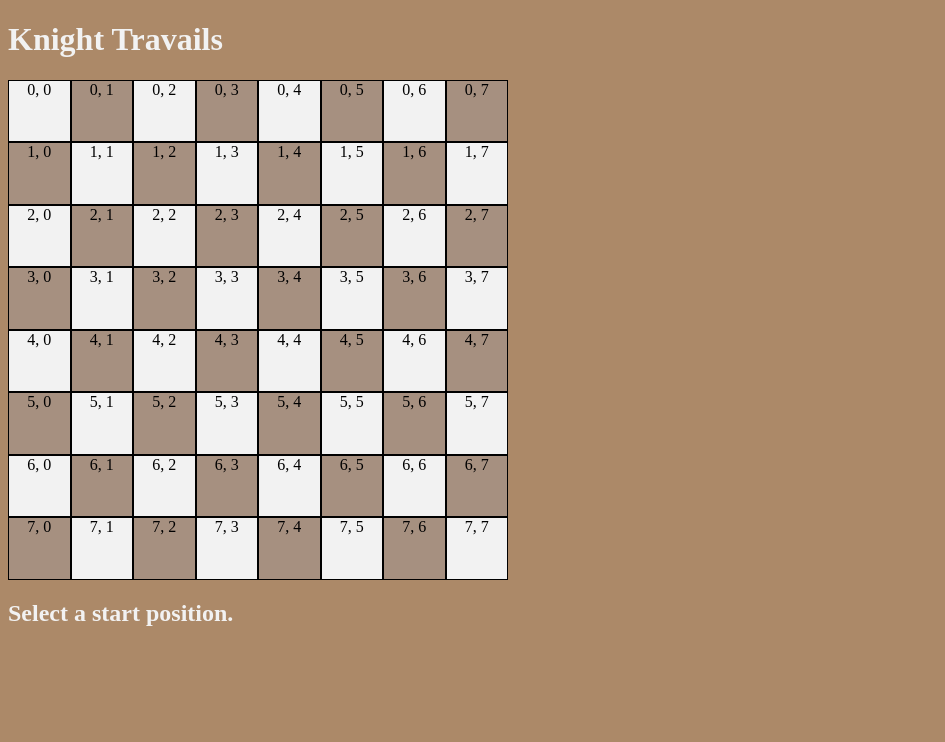
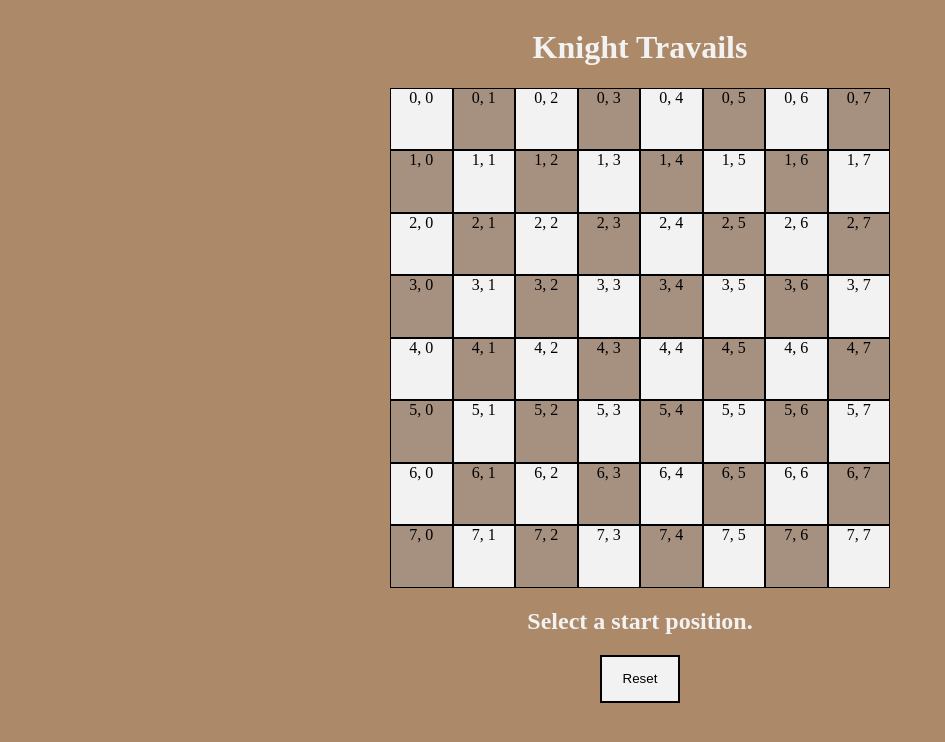
Before and after one commit to CameronTH/knights-travails, a website built with webpack: page src/template.html in a window 1280 px wide. Shown: the whole page, without its empty margins (0-945 px from the left). Built offline with nearby package versions, Linux system fonts and the light colour scheme.

Commit message:
Implemented button to reset the board which allows for the selection of a new start and end position

```diff
--- a/src/DOMelements.js
+++ b/src/DOMelements.js
@@ -37,6 +37,7 @@ function selectStartAndEnd(e) {
   }
 
   if (endPosition && startPosition) {
+    status.textContent = "";
     knightMoves(startPosition, endPosition);
   }
 }
@@ -47,6 +48,22 @@ function markPathOnBoard(paths) {
     element.classList.add("space-start");
   }
 }
+
+function cleanGameBoard() {
+  let container = document.querySelector(".board-container");
+  let status = document.querySelector(".status");
+  container.replaceChildren();
+  status.textContent = "Select a start position.";
+  startPosition = undefined;
+  endPosition = undefined;
+  createGameBoard();
+}
+
+function addResetButtonListener() {
+  let button = document.querySelector(".reset-button");
+  button.addEventListener("click", cleanGameBoard);
+}
 createGameBoard();
+addResetButtonListener();
 
 export { createGameBoard, markPathOnBoard };
--- a/src/css/styles.css
+++ b/src/css/styles.css
@@ -12,6 +12,12 @@ body {
 
 h1 {
   color: var(--text-colour);
+}
+
+.main-container {
+  display: flex;
+  flex-direction: column;
+  align-items: center;
 }
 .board-container {
   display: grid;
@@ -41,3 +47,17 @@ h1 {
 .status {
   color: var(--text-colour);
 }
+
+.reset-button {
+  height: 3rem;
+  width: 5rem;
+  border-color: black;
+  border-style: solid;
+  background-color: #f2f2f2;
+  transition: background-color 0.1s;
+}
+
+.reset-button:hover {
+  background-color: var(--third-colour);
+  cursor: pointer;
+}
--- a/src/template.html
+++ b/src/template.html
@@ -7,12 +7,13 @@
   </head>
   <body>
     <header>
-      <header>
+      <div class="main-container">
         <h1>Knight Travails</h1>
-      </header>
-      <div class="board-container">
+        <div class="board-container">
+        </div>
+        <h2 class="status">Select a start position.</h2>
+        <button class="reset-button">Reset</button>
       </div>
-      <h2 class="status">Select a start position.</h2>
 
   </body>
 </html>
```
